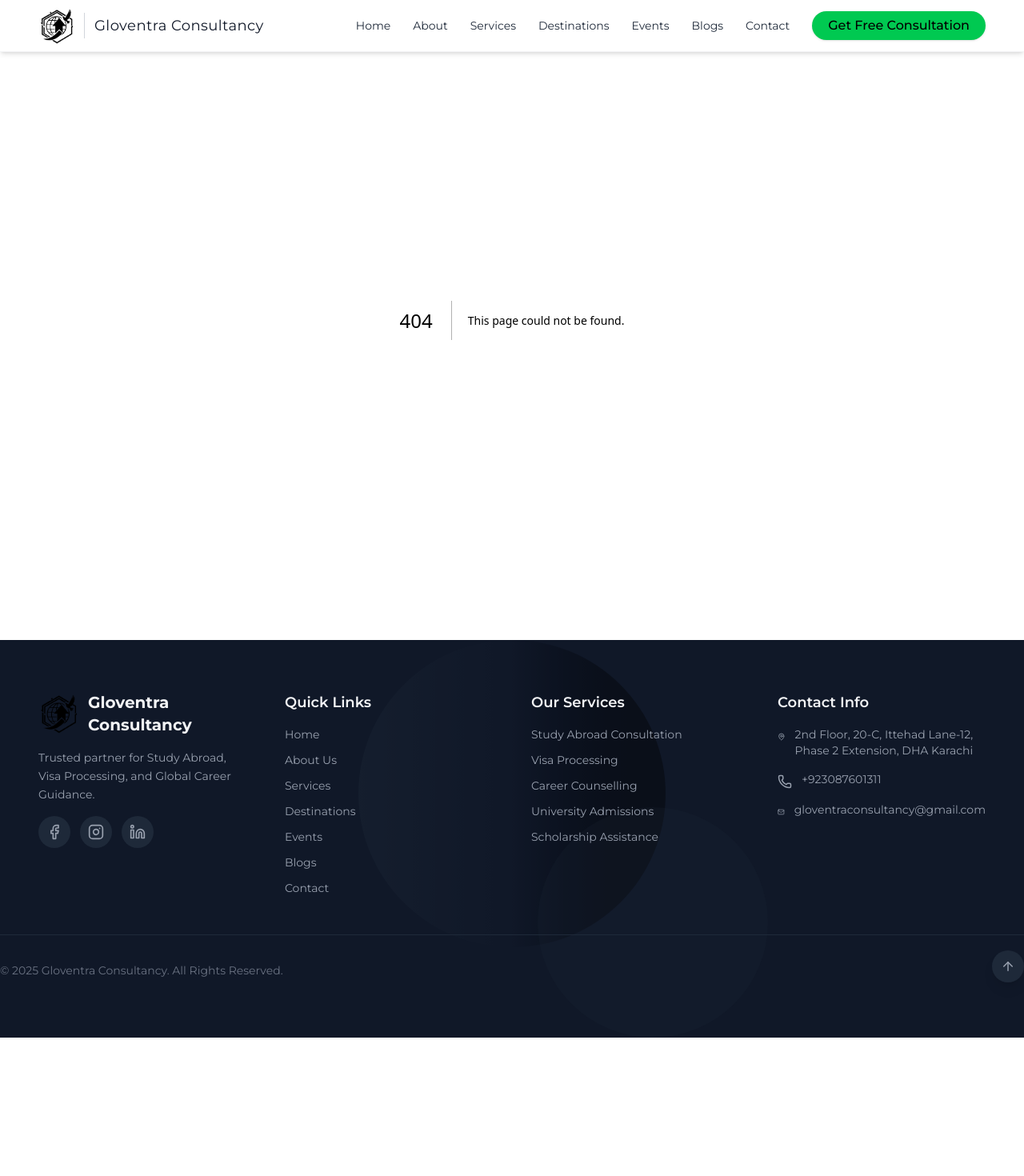
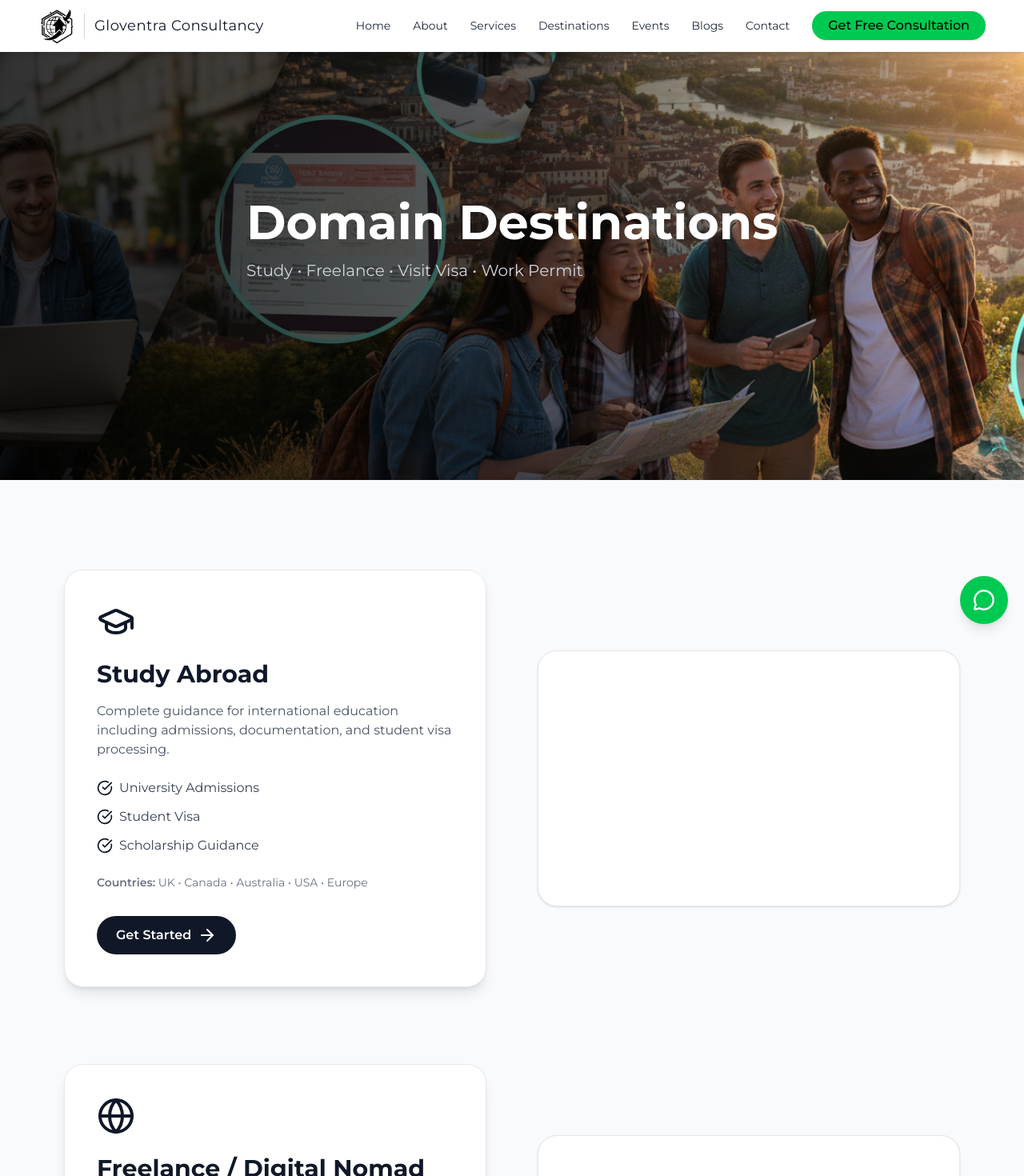
Before and after one commit to ameerzaibduet/gloventra, a Next.js app: page /destinations in a window 1280 px wide. Before the commit this address had no page. Shown: the top 1470 px of the page at 80% size. Before the commit the page ends 1297 px from the top, so only its background shows below. Built offline with nearby package versions, Linux system fonts and the light colour scheme.

Commit message:
Whatsapp button updated and also added destinatins page

```diff
--- a/src/app/contact/page.tsx
+++ b/src/app/contact/page.tsx
@@ -14,14 +14,37 @@
   return (
     <main className="bg-gray-50 text-gray-900">
       {/* Hero Section */}
-      <section className="relative bg-gray-900 text-white py-32 text-center">
-        <motion.h1 {...fadeUp(0)} className="text-5xl md:text-6xl font-bold mb-6">
-          Get in Touch
-        </motion.h1>
-        <motion.p {...fadeUp(0.2)} className="text-gray-300 text-lg md:text-xl">
-          We are here to help you start your global journey. Reach out for inquiries, consultation, or support.
-        </motion.p>
-      </section>
+<section className="relative h-[80vh] flex items-center">
+  {/* Background Image */}
+  <div
+    className="absolute inset-0 bg-cover bg-center"
+    style={{
+      backgroundImage:
+        "url('/contact-banner.jpg')", // 👈 place image in /public/images/
+    }}
+  />
+
+  {/* Black Gradient Overlay */}
+  <div className="absolute inset-0 bg-gradient-to-r from-black/80 via-black/60 to-black/30" />
+
+  {/* Content */}
+  <div className="relative z-10 max-w-[1200px] mx-auto px-10 text-left text-white">
+    <motion.h1
+      {...fadeUp(0)}
+      className="text-5xl md:text-6xl font-bold mb-6 max-w-[700px]"
+    >
+      Get in Touch
+    </motion.h1>
+
+    <motion.p
+      {...fadeUp(0.2)}
+      className="text-gray-300 text-lg md:text-xl max-w-[600px]"
+    >
+      We are here to help you start your global journey. Reach out for inquiries,
+      consultation, or support.
+    </motion.p>
+  </div>
+</section>
 
       {/* Contact Info */}
       <section className="py-24 max-w-[1200px] mx-auto px-10">
@@ -62,7 +85,7 @@
           >
             <Phone className="w-10 h-10 text-gray-900 mb-4" />
             <p className="font-semibold">Call Us</p>
-            <p className="text-gray-600 mt-2">+923087601311</p>
+            <p className="text-gray-600 mt-2">02135318225</p>
           </motion.a>
         </div>
       </section>
--- /dev/null
+++ b/src/app/destinations/page.tsx
@@ -0,0 +1,148 @@
+"use client"
+
+import { motion } from "framer-motion"
+import {
+  GraduationCap,
+  Briefcase,
+  Plane,
+  Globe,
+  ArrowRight,
+  CheckCircle,
+} from "lucide-react"
+import Link from "next/link"
+
+const fadeUp = (delay = 0) => ({
+  initial: { opacity: 0, y: 40 },
+  whileInView: { opacity: 1, y: 0 },
+  transition: { duration: 0.6, delay },
+  viewport: { once: true },
+})
+
+const sections = [
+  {
+    title: "Study Abroad",
+    icon: GraduationCap,
+    desc:
+      "Complete guidance for international education including admissions, documentation, and student visa processing.",
+    points: ["University Admissions", "Student Visa", "Scholarship Guidance"],
+    countries: "UK • Canada • Australia • USA • Europe",
+  },
+  {
+    title: "Freelance / Digital Nomad",
+    icon: Globe,
+    desc:
+      "Legal residency options for freelancers and remote professionals through digital nomad visas.",
+    points: ["Remote Work Visas", "Residency Permits", "Tax Guidance"],
+    countries: "Germany • Portugal • Spain • UAE • Estonia",
+  },
+  {
+    title: "Visit Visa",
+    icon: Plane,
+    desc:
+      "Tourist and visit visa services with high approval success and complete embassy filing support.",
+    points: ["Tourist Visa", "Family Visit", "Embassy Documentation"],
+    countries: "UK • USA • Schengen • Turkey • Malaysia",
+  },
+  {
+    title: "Work Permit",
+    icon: Briefcase,
+    desc:
+      "Employer-sponsored and skilled worker visa solutions for overseas employment.",
+    points: ["Job-Based Visa", "Skilled Worker", "Employer Sponsorship"],
+    countries: "Canada • Poland • Romania • Saudi Arabia • UAE",
+  },
+]
+
+export default function DestinationsPage() {
+  return (
+    <main className="bg-white text-gray-900">
+{/* HERO */}
+<section className="relative min-h-[75vh] flex items-center">
+  {/* Background Image */}
+  <div
+    className="absolute inset-0 bg-cover bg-center"
+    style={{ backgroundImage: "url('/dist-banner.png')" }}
+  />
+
+  {/* Black Gradient Overlay (Left → Right) */}
+  <div className="absolute inset-0 bg-gradient-to-r from-black/80 via-black/60 to-transparent" />
+
+  {/* Content */}
+  <div className="relative z-10 max-w-[1200px] mx-auto px-10 text-left">
+    <motion.h1
+      {...fadeUp(0)}
+      className="text-5xl md:text-6xl font-bold mb-4 text-white max-w-[700px]"
+    >
+      Domain Destinations
+    </motion.h1>
+
+    <motion.p
+      {...fadeUp(0.2)}
+      className="text-gray-300 text-lg md:text-xl max-w-[600px]"
+    >
+      Study • Freelance • Visit Visa • Work Permit
+    </motion.p>
+  </div>
+</section>
+
+      {/* SECTIONS */}
+      <section className="py-28 bg-gray-50">
+        <div className="max-w-[1200px] mx-auto px-10 space-y-24">
+          {sections.map((item, index) => (
+            <motion.div
+              key={item.title}
+              {...fadeUp(index * 0.1)}
+              className="grid md:grid-cols-2 gap-16 items-center"
+            >
+              <div className="bg-white rounded-3xl p-10 border border-gray-200 shadow-lg">
+                <item.icon className="w-12 h-12 mb-6 text-gray-900" />
+                <h2 className="text-3xl font-bold mb-4">{item.title}</h2>
+                <p className="text-gray-600 mb-6">{item.desc}</p>
+
+                <ul className="space-y-3 mb-6">
+                  {item.points.map((point) => (
+                    <li key={point} className="flex items-center gap-2 text-gray-700">
+                      <CheckCircle className="w-5 h-5 text-gray-900" />
+                      {point}
+                    </li>
+                  ))}
+                </ul>
+
+                <p className="text-sm text-gray-500 mb-8">
+                  <span className="font-semibold">Countries:</span>{" "}
+                  {item.countries}
+                </p>
+
+                <Link
+                  href="/online-consultation"
+                  className="inline-flex items-center gap-2 bg-gray-900 text-white px-6 py-3 rounded-full font-semibold hover:bg-gray-800 transition"
+                >
+                  Get Started <ArrowRight />
+                </Link>
+              </div>
+
+              <div className="hidden md:block h-[320px] rounded-3xl bg-white border border-gray-200 shadow-sm" />
+            </motion.div>
+          ))}
+        </div>
+      </section>
+
+      {/* CTA */}
+      <section className="py-24 text-center">
+        <motion.h2 {...fadeUp(0)} className="text-4xl font-bold mb-6">
+          Start Your Global Journey Today
+        </motion.h2>
+        <motion.p {...fadeUp(0.1)} className="text-gray-600 mb-10">
+          Contact our experts and get personalized guidance.
+        </motion.p>
+
+        <Link
+          href="/online-consultation"
+          className="inline-flex items-center gap-2 bg-gray-900 text-white px-10 py-4 rounded-full font-semibold hover:bg-gray-800 transition"
+        >
+          Contact Us <ArrowRight />
+        </Link>
+      </section>
+    </main>
+  )
+}
--- a/src/app/layout.tsx
+++ b/src/app/layout.tsx
@@ -3,6 +3,7 @@
 
 import Navbar from "@/components/Navbar";
 import Footer from "@/components/Footer";
+import WhatsAppButton from "@/components/WhatsAppButton";
 
 const montserrat = Montserrat({
   subsets: ["latin"],
@@ -22,6 +23,7 @@
         <Navbar/>
         {children}
         <Footer/>
+        <WhatsAppButton/>
       </body>
     </html>
   );
--- a/src/components/Footer.tsx
+++ b/src/components/Footer.tsx
@@ -70,7 +70,9 @@
             </li>
             <li className="flex items-start space-x-3 hover:text-white transition">
               <Phone size={18} className="mt-1" />
-              <span>+923087601311</span>
+              <span>+923178248255 </span>
+              <span>02135318225</span>
+
             </li>
             <li className="flex items-start space-x-3 hover:text-white transition">
               <Mail size={18} className="mt-1" />
--- /dev/null
+++ b/src/components/WhatsAppButton.tsx
@@ -0,0 +1,23 @@
+"use client"
+
+import Link from "next/link"
+import { MessageCircle } from "lucide-react"
+
+export default function WhatsAppButton() {
+  return (<>
+
+  <Link
+      href="https://wa.me/923178248255" // 👈 replace with your WhatsApp number
+      target="_blank"
+      className="fixed bottom-5 right-5 z-50 bg-green-500 hover:bg-green-600
+                 text-white p-4 rounded-full shadow-lg transition-all"
+      aria-label="Chat on WhatsApp"
+    >
+      <MessageCircle size={28} />
+    </Link>
+
+  </>
+
+
+  )
+}
```
Also changed, not shown: public/contact-banner.jpg (added), public/dist-banner.png (added).
